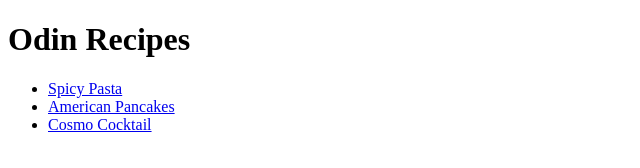
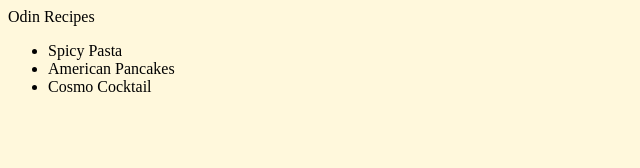
Before and after one commit to cygn0stik/odin-recipes, a plain HTML site: page index.html in a window 1280 px wide. Shown: the whole page, without its empty margins (0-640 px from the left). Drawn offline with Linux system fonts and the light colour scheme.

Commit message:
Added class selectors

```diff
--- a/index.html
+++ b/index.html
@@ -7,13 +7,17 @@
       <meta name="viewport" content="width=device-width,
       initial-scale=1.0">
       <title>Odin Recipes</title>
+      <link rel="stylesheet" href="style.css">
+
 
     </head>
 
 
      <body>
-      <h1>Odin Recipes</h1>
+      <div class="header">Odin Recipes</div>
+
       <ul>
+
        <li><a href="recipes/pasta.html">Spicy Pasta</a></li>
        <li><a href="recipes/americanpancakes.html">American Pancakes</a></li>
        <li><a href="recipes/drink.html">Cosmo Cocktail</a></li>
```
